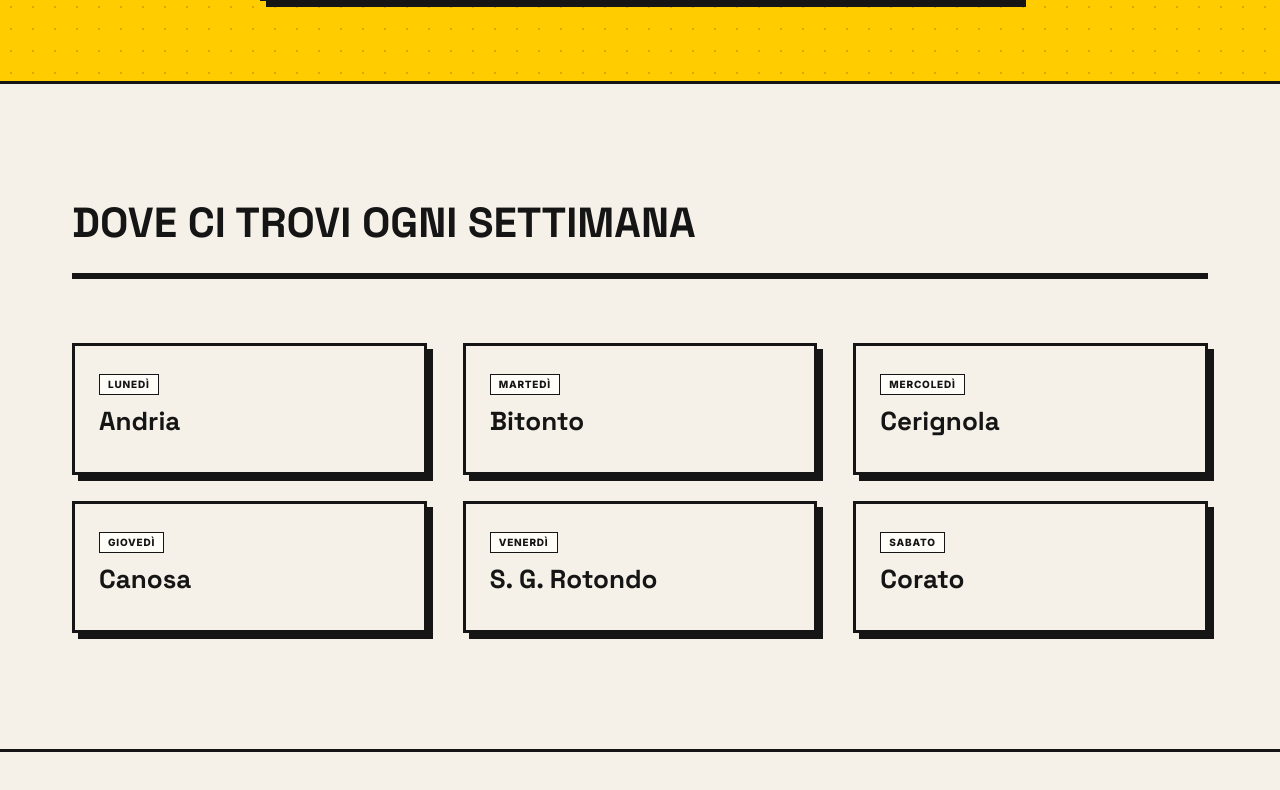
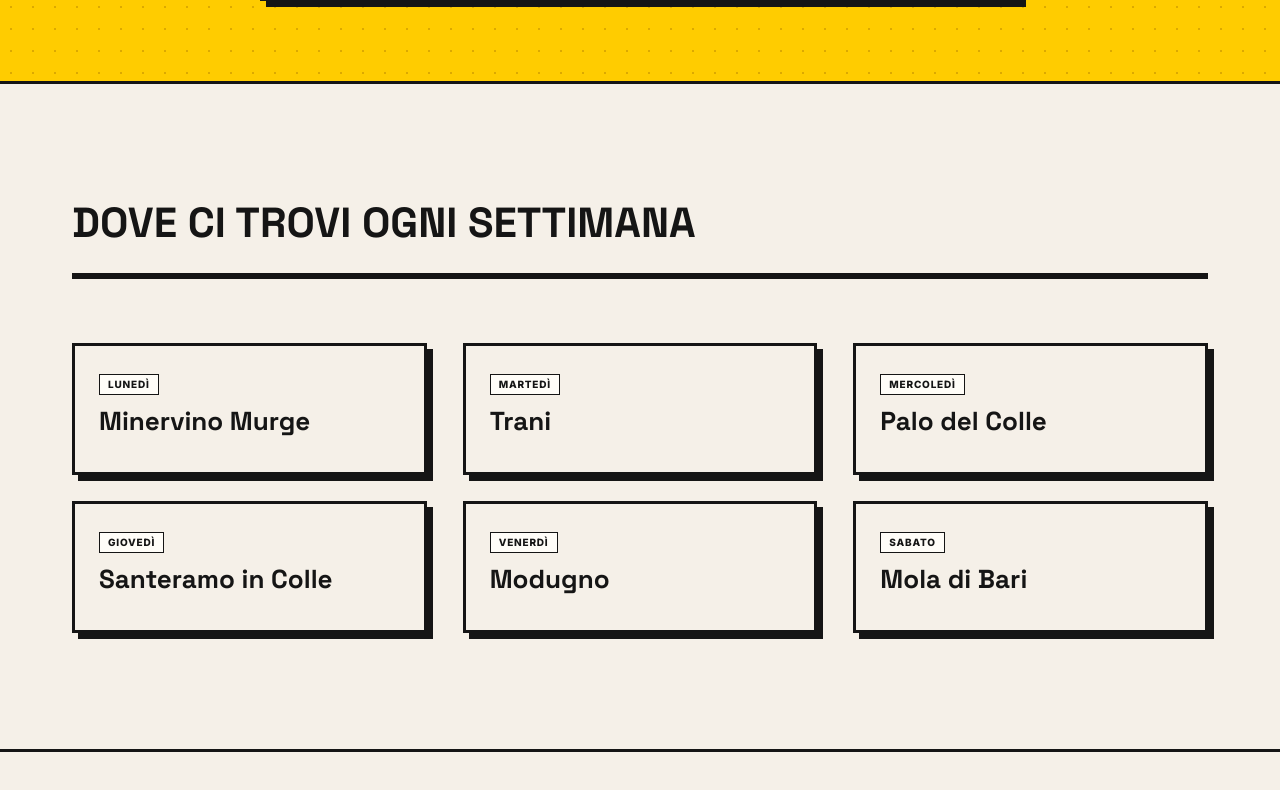
Before and after one commit to antoniosantovito94/rodeo-drive-ui, a Next.js app: page / in a window 1280 px wide. Shown: the part 1263-2053 px from the top of the page. Built offline with nearby package versions, Linux system fonts and the light colour scheme; no server answers; the database is empty.

Commit message:
Update weekly market locations

```diff
--- a/app/components/HomePageClient.jsx
+++ b/app/components/HomePageClient.jsx
@@ -7,12 +7,12 @@ import SiteFooter from "./SiteFooter";
 import SiteHeader from "./SiteHeader";
 
 const markets = [
-  ["Luned&igrave;", "Andria"],
-  ["Marted&igrave;", "Bitonto"],
-  ["Mercoled&igrave;", "Cerignola"],
-  ["Gioved&igrave;", "Canosa"],
-  ["Venerd&igrave;", "S. G. Rotondo"],
-  ["Sabato", "Corato"],
+  ["Luned&igrave;", "Minervino Murge"],
+  ["Marted&igrave;", "Trani"],
+  ["Mercoled&igrave;", "Palo del Colle"],
+  ["Gioved&igrave;", "Santeramo in Colle"],
+  ["Venerd&igrave;", "Modugno"],
+  ["Sabato", "Mola di Bari"],
 ];
 
 export default function HomePageClient({ products, saleProducts }) {
@@ -55,7 +55,7 @@ export default function HomePageClient({ products, saleProducts }) {
           <div className="story-intro-card">
             <h2 id="story-intro-title">6 mercati, una passione, ora anche online.</h2>
             <p>
-              Da Andria a San Giovanni Rotondo, ogni settimana portiamo moda e
+              Da Minervino a Mola di Bari, ogni settimana portiamo moda e
               qualit&agrave; in tutta la provincia. Ora puoi avere i nostri capi
               direttamente a casa tua, ovunque tu sia.
             </p>
```
Also changed, not shown: index.html (+7 -7 lines).
